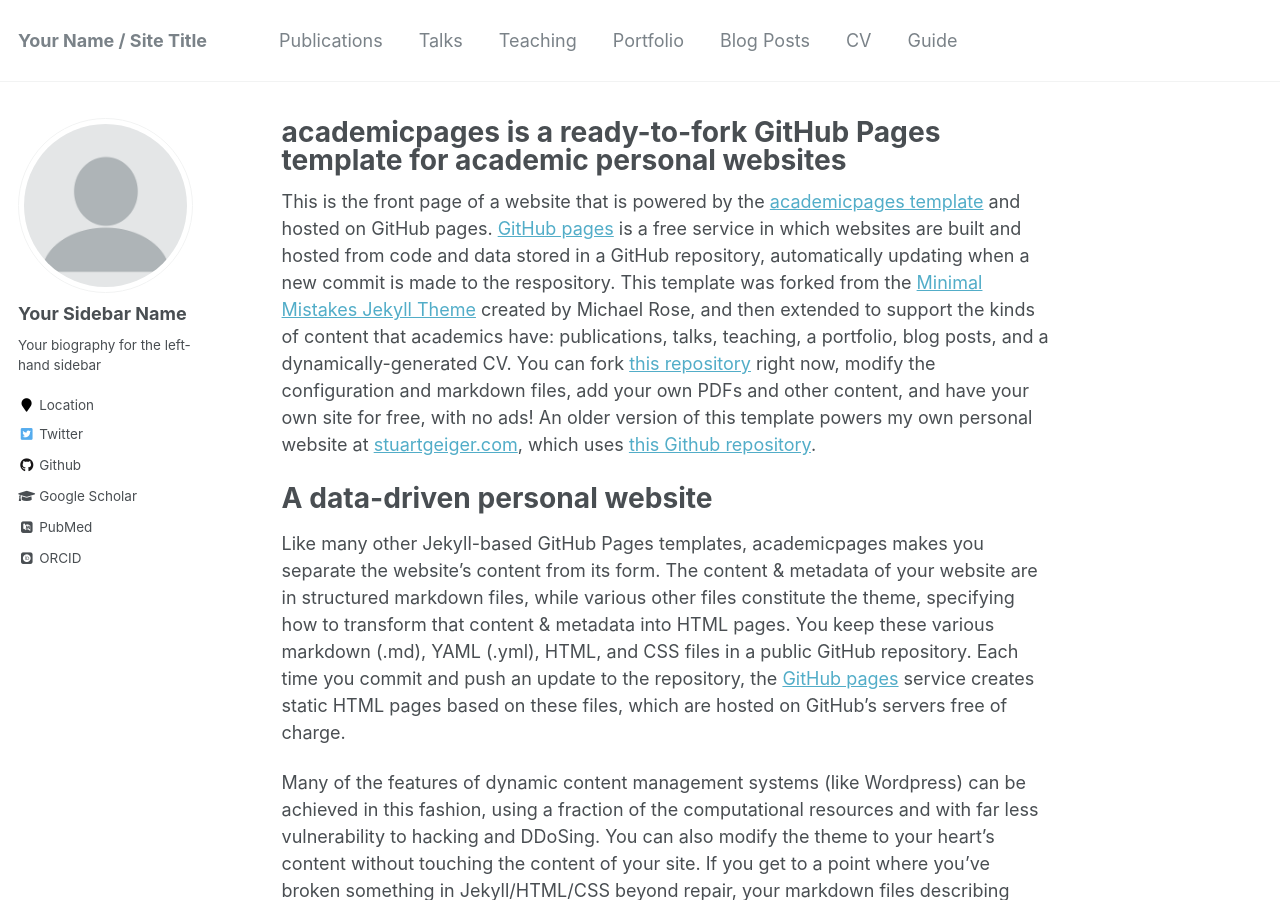
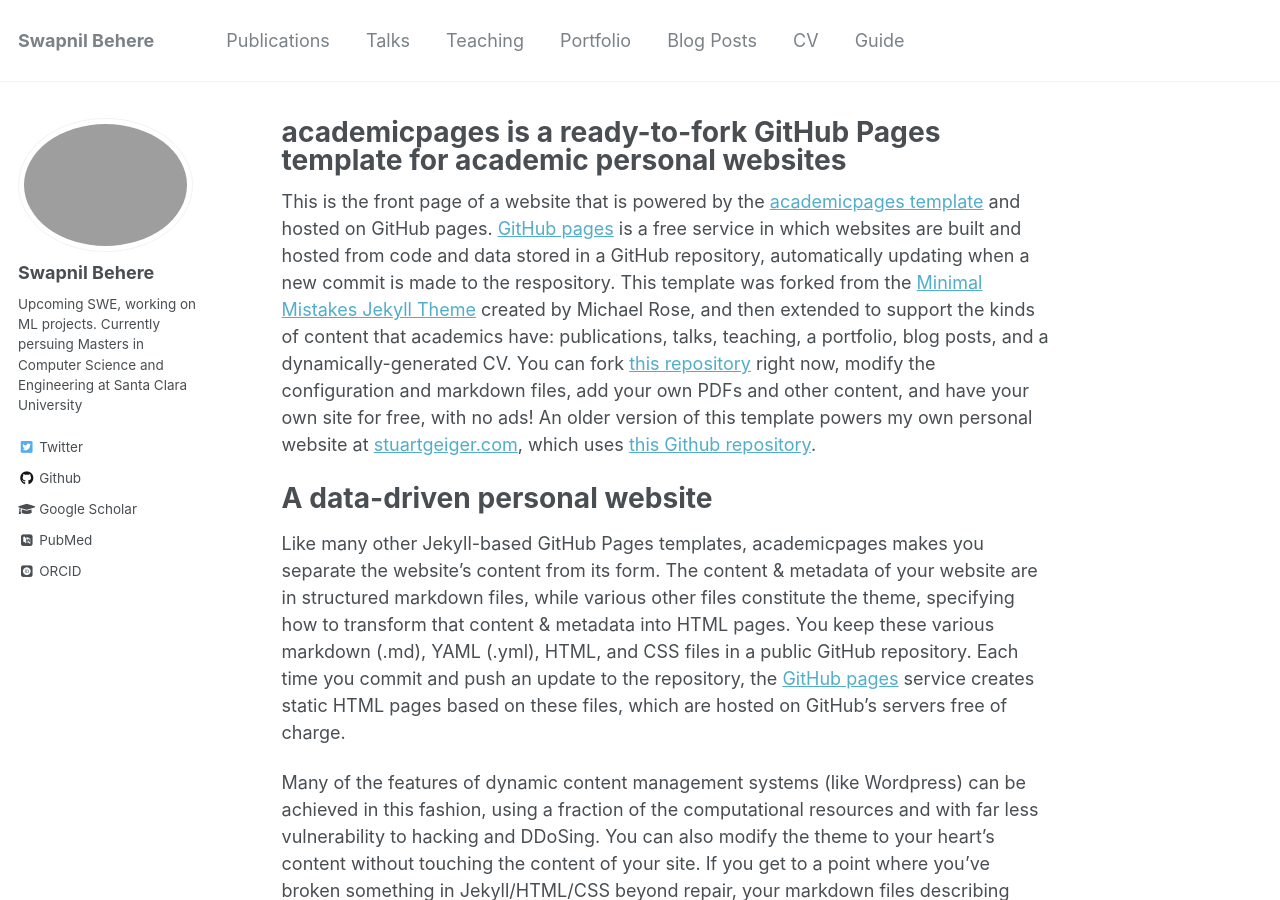
Before and after one commit to swapnilbehere/portfolio, a Jekyll site: the page built from _pages/about.md, in a window 1280 px wide and 900 px high. Built offline with Jekyll 4.4.1, drawn with Linux system fonts in a browser that asks for light colours; some web fonts are replaced.

Commit message:
personal updates

```diff
--- a/_config.yml
+++ b/_config.yml
@@ -7,7 +7,7 @@
 
 # Site Settings
 locale                   : "en-US"
-title                    : "Your Name / Site Title"
+title                    : "Swapnil Behere"
 title_separator          : "-"
 name                     : &name "Your Name"
 description              : &description "personal description"
@@ -80,10 +80,10 @@ analytics:
 
 # Site Author
 author:
-  name             : "Your Sidebar Name"
-  avatar           : "profile.png"
-  bio              : "Your biography for the left-hand sidebar"
-  location         : "Location"
+  name             : "Swapnil Behere"
+  avatar           : "profile.jepg"
+  bio              : "Upcoming SWE, working on ML projects. Currently persuing Masters in Computer Science and Engineering at Santa Clara University"
+  location         : #"Location"
   employer         :
   pubmed           : "https://www.ncbi.nlm.nih.gov/pubmed/?term=john+snow"
   googlescholar    : "http://yourfullgooglescholarurl.com"
@@ -96,7 +96,7 @@ author:
   flickr           :
   facebook         :
   foursquare       :
-  github           : "academicpages"
+  github           : "https://github.com/swaptheon"
   google_plus      :
   keybase          :
   instagram        :
```
Also changed, not shown: images/profile.jpeg (added), images/profile.png (deleted).
